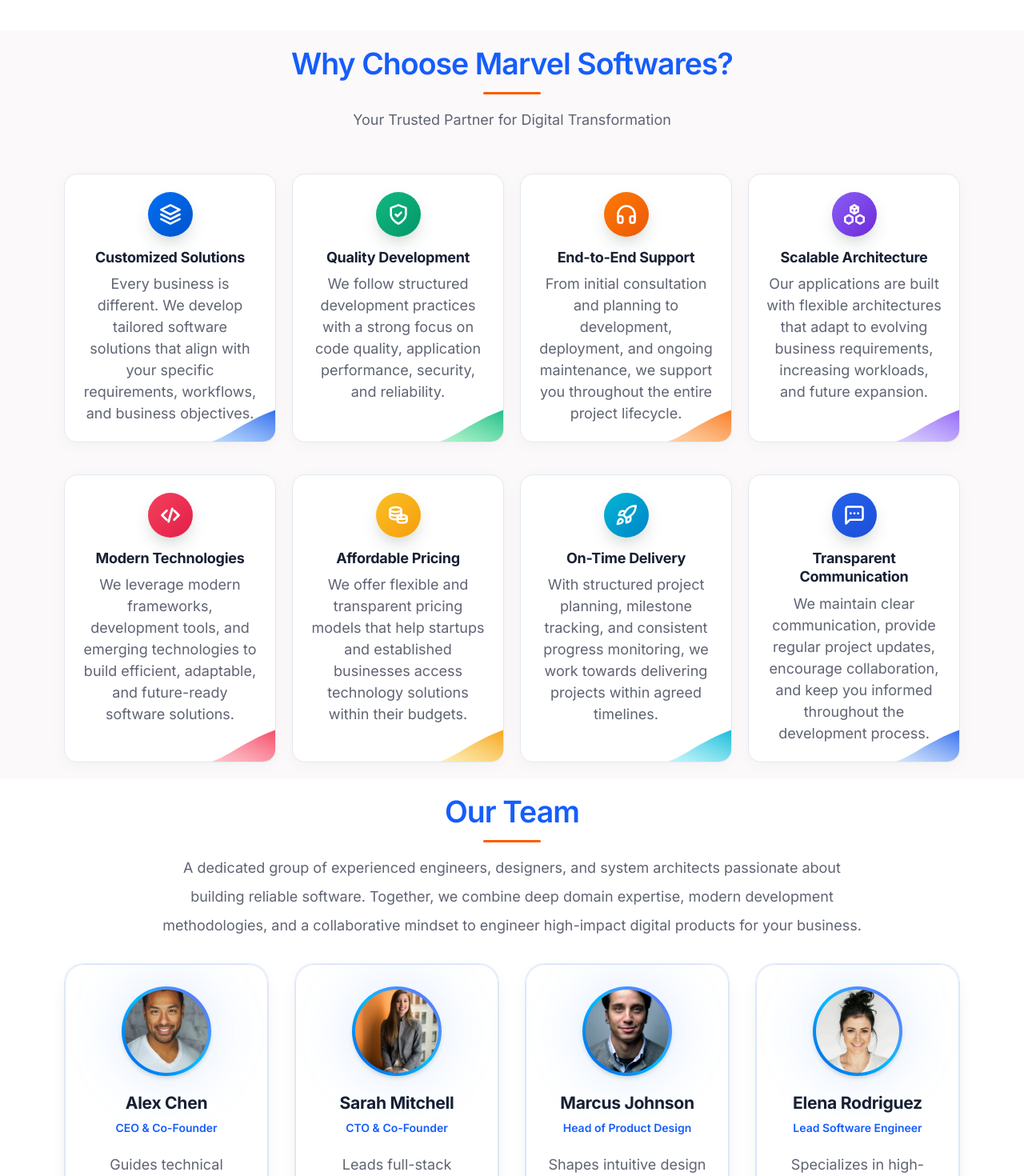
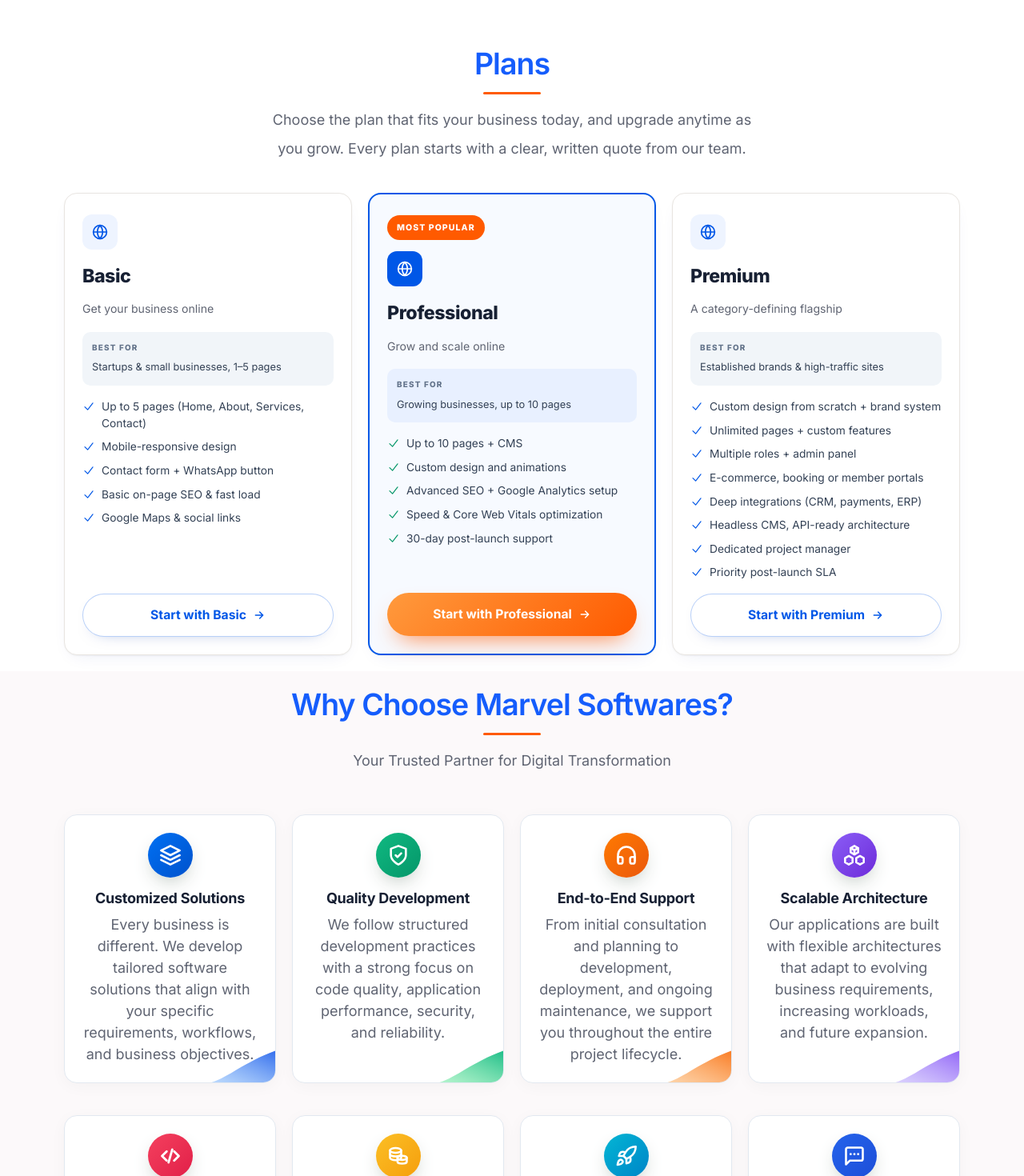
Before and after one commit to Lethinkj/marvel-softwares, a React (Vite) app: page / in a window 1280 px wide. Shown: the part 6620-8090 px from the top of the page at 80% size. Built offline with nearby package versions, Linux system fonts and the light colour scheme; no server answers.

Commit message:
feat: add PricingPlans component with tiered pricing options and features

```diff
--- a/src/components/Navbar.tsx
+++ b/src/components/Navbar.tsx
@@ -18,6 +18,7 @@ const SECTIONS_IN_ORDER = [
   { id: 'services', nav: 'services' },
   { id: 'process', nav: 'services' },
   { id: 'technologies', nav: 'services' },
+  { id: 'plans', nav: 'services' },
   { id: 'why-choose-us', nav: 'services' },
   { id: 'team', nav: 'team' },
   { id: 'projects', nav: 'projects' },
--- a/src/components/OurTeam.tsx
+++ b/src/components/OurTeam.tsx
@@ -22,9 +22,9 @@ interface MemberMetadata {
 }
 
 const memberMetadataMap: Record<string, MemberMetadata> = {
-  'Alex Chen': {
-    initials: 'AC',
-    photo: '/images/team/alex-chen.avif',
+  Sundareswaranathan: {
+    initials: 'S',
+    photo: '/images/team/sundareswaranathan.png',
     avatarBg: 'bg-gradient-to-br from-blue-100 via-sky-50 to-indigo-50',
     avatarBorder: 'border-blue-200/90',
     avatarRing: 'ring-blue-100/70',
@@ -38,9 +38,9 @@ const memberMetadataMap: Record<string, MemberMetadata> = {
       email: siteConfig.email,
     },
   },
-  'Sarah Mitchell': {
-    initials: 'SM',
-    photo: '/images/team/sarah-mitchell.avif',
+  Sindhukumar: {
+    initials: 'S',
+    photo: '/images/team/sindhukumar.png',
     avatarBg: 'bg-gradient-to-br from-indigo-100 via-violet-50 to-indigo-50',
     avatarBorder: 'border-indigo-200/90',
     avatarRing: 'ring-indigo-100/70',
@@ -133,8 +133,7 @@ const TeamMemberCard: React.FC<TeamMemberCardProps> = ({ member, meta }) => {
     >
       {/* Top / Body Section (Centered content) */}
       <div className="p-6 sm:p-7 pb-5 flex flex-col flex-1 items-center text-center">
-        {/* Centered Photo with ambient glow & stylish ring */}
-        <div className="relative mb-5 flex justify-center">
+        <div className="relative mb-5 flex w-full justify-center">
           <div className="absolute inset-0 rounded-full bg-blue-500/10 blur-xl transform scale-125 -z-10 group-hover:bg-blue-500/25 transition-all duration-300" />
           <div className="w-24 h-24 sm:w-28 sm:h-28 rounded-full p-1 bg-gradient-to-tr from-[#0057E7] via-sky-400 to-indigo-500 shadow-md group-hover:scale-105 group-hover:shadow-lg transition-all duration-300 flex items-center justify-center">
             {!imgFailed && meta.photo ? (
@@ -142,7 +141,13 @@ const TeamMemberCard: React.FC<TeamMemberCardProps> = ({ member, meta }) => {
                 src={meta.photo}
                 alt={member.name}
                 onError={() => setImgFailed(true)}
-                className="w-full h-full rounded-full object-cover bg-slate-100"
+                className={`block aspect-square w-full rounded-full object-cover bg-slate-100 ${
+                  member.name === 'Sundareswaranathan'
+                    ? 'object-[center_28%]'
+                    : member.name === 'Sindhukumar'
+                      ? 'object-[center_-5%]'
+                      : ''
+                }`}
                 loading="lazy"
               />
             ) : (
@@ -159,7 +164,6 @@ const TeamMemberCard: React.FC<TeamMemberCardProps> = ({ member, meta }) => {
           </div>
         </div>
 
-        {/* Name & Role */}
         <div className="w-full">
           <h3 className="text-card-title group-hover:text-blue-600 transition-colors">
             {member.name}
@@ -167,12 +171,10 @@ const TeamMemberCard: React.FC<TeamMemberCardProps> = ({ member, meta }) => {
           <p className="text-sm text-blue-600 font-semibold mt-1">
             {member.role}
           </p>
+          <p className="text-card-desc mt-3.5 flex-1 text-slate-600">
+            {member.bio}
+          </p>
         </div>
-
-        {/* Bio */}
-        <p className="text-card-desc mt-3.5 flex-1 text-slate-600">
-          {member.bio}
-        </p>
       </div>
 
       {/* Bottom Bar: Distinct Background Color with White Social Icons */}
@@ -241,8 +243,8 @@ export const OurTeam: React.FC = () => {
       </AnimatedSection>
 
       {/* Team Cards Grid */}
-      <div className="grid grid-cols-1 sm:grid-cols-2 lg:grid-cols-4 gap-6 lg:gap-8" style={{ marginTop: 28 }}>
-        {teamMembers.map((member, i) => {
+      <div className="grid grid-cols-1 sm:grid-cols-2 gap-6 lg:gap-8 max-w-3xl mx-auto" style={{ marginTop: 28 }}>
+        {[...teamMembers.slice(0, 2)].reverse().map((member, i) => {
           const meta = getMemberMeta(member.name)
 
           return (
--- /dev/null
+++ b/src/components/PricingPlans.tsx
@@ -0,0 +1,132 @@
+import AnimatedSection from './AnimatedSection'
+import { ArrowRightIcon, CheckIcon } from './Icons'
+import { renderAppIcon } from '../utils/iconResolver'
+import { trackCtaClick } from '../utils/analytics'
+
+interface HomePlan {
+  id: string
+  name: string
+  tagline: string
+  badge?: string
+  bestFor: string
+  features: string[]
+}
+
+const homePlans: HomePlan[] = [
+  {
+    id: 'basic',
+    name: 'Basic',
+    tagline: 'Get your business online',
+    bestFor: 'Startups & small businesses, 1–5 pages',
+    features: [
+      'Up to 5 pages (Home, About, Services, Contact)',
+      'Mobile-responsive design',
+      'Contact form + WhatsApp button',
+      'Basic on-page SEO & fast load',
+      'Google Maps & social links',
+    ],
+  },
+  {
+    id: 'professional',
+    name: 'Professional',
+    tagline: 'Grow and scale online',
+    badge: 'Most Popular',
+    bestFor: 'Growing businesses, up to 10 pages',
+    features: [
+      'Up to 10 pages + CMS',
+      'Custom design and animations',
+      'Advanced SEO + Google Analytics setup',
+      'Speed & Core Web Vitals optimization',
+      '30-day post-launch support',
+    ],
+  },
+  {
+    id: 'premium',
+    name: 'Premium',
+    tagline: 'A category-defining flagship',
+    bestFor: 'Established brands & high-traffic sites',
+    features: [
+      'Custom design from scratch + brand system',
+      'Unlimited pages + custom features',
+      'Multiple roles + admin panel',
+      'E-commerce, booking or member portals',
+      'Deep integrations (CRM, payments, ERP)',
+      'Headless CMS, API-ready architecture',
+      'Dedicated project manager',
+      'Priority post-launch SLA',
+    ],
+  },
+]
+
+export const PricingPlans = () => {
+  return (
+    <>
+      <AnimatedSection className="text-center mx-auto w-full">
+        <h2 id="plans-heading" className="text-section-title">
+          Plans
+        </h2>
+        <p className="section-subtitle w-full max-w-full text-balance" style={{ maxWidth: '100%' }}>
+          Choose the plan that fits your business today, and upgrade anytime as you grow.
+          Every plan starts with a clear, written quote from our team.
+        </p>
+      </AnimatedSection>
+
+      <AnimatedSection delay={0.1}>
+        <div className="plans-grid" role="list">
+          {homePlans.map((plan) => {
+            const featured = Boolean(plan.badge)
+            return (
+              <article
+                key={plan.id}
+                role="listitem"
+                className={`plans-card${featured ? ' plans-card--featured' : ''}`}
+                aria-label={`${plan.name} plan`}
+              >
+                {plan.badge && <span className="plans-badge">{plan.badge}</span>}
+
+                <header className="plans-card-head">
+                  <span className="plans-card-icon" aria-hidden="true">
+                    {renderAppIcon('web', 'w-5 h-5')}
+                  </span>
+                  <h3 className="plans-card-name">{plan.name}</h3>
+                  <p className="plans-card-tagline">{plan.tagline}</p>
+                </header>
+
+                <p className="plans-bestfor">
+                  <span className="plans-bestfor-label">Best for</span>
+                  <span>{plan.bestFor}</span>
+                </p>
+
+                <ul className="plans-feature-list">
+                  {plan.features.map((feature) => (
+                    <li key={feature} className="plans-feature-item">
+                      <CheckIcon className="w-4 h-4 plans-feature-check" />
+                      <span>{feature}</span>
+                    </li>
+                  ))}
+                </ul>
+
+                <footer className="plans-card-foot">
+                  <a
+                    href="#contact"
+                    className={
+                      featured
+                        ? 'hero-btn hero-btn--primary plans-card-cta'
+                        : 'hero-btn hero-btn--ghost plans-card-cta'
+                    }
+                    onClick={() => trackCtaClick(`Home Plans CTA: ${plan.name}`, '#contact')}
+                  >
+                    Start with {plan.name}
+                    <ArrowRightIcon className="w-4 h-4" />
+                  </a>
+                </footer>
+              </article>
+            )
+          })}
+        </div>
+      </AnimatedSection>
+    </>
+  )
+}
+
+export default PricingPlans
--- a/src/data/siteData.ts
+++ b/src/data/siteData.ts
@@ -588,15 +588,15 @@ export interface TeamMember {
 
 export const teamMembers: TeamMember[] = [
   {
-    name: 'Alex Chen',
-    role: 'CEO & Co-Founder',
-    bio: 'Guides technical direction, core architecture, and long-term product roadmaps with 12+ years in distributed systems.',
+    name: 'Sundareswaranathan',
+    role: 'Co-Founder, Marvelsoftwares',
+    bio: 'Co-leads Marvelsoftwares and helps shape the company’s product vision and software solutions.',
     expertise: ['System Architecture', 'Cloud Strategy', 'Product Delivery'],
   },
   {
-    name: 'Sarah Mitchell',
-    role: 'CTO & Co-Founder',
-    bio: 'Leads full-stack engineering and cloud DevOps, ensuring resilient, high-throughput software systems with zero downtime.',
+    name: 'Sindhukumar',
+    role: 'Co-Founder, Marvelsoftwares',
+    bio: 'Co-leads Marvelsoftwares and contributes to the company’s product vision and software solutions.',
     expertise: ['Distributed Systems', 'Cloud & DevOps', 'Database Scaling'],
   },
   {
--- a/src/pages/Home.tsx
+++ b/src/pages/Home.tsx
@@ -15,6 +15,7 @@ import UpcomingProjects from '../components/UpcomingProjects'
 // import Testimonials from '../components/Testimonials'
 import ContactSection from '../components/ContactSection'
 import CTASection from '../components/CTASection'
+import PricingPlans from '../components/PricingPlans'
 import { projects } from '../data/siteData'
 import { trackCtaClick, trackProjectPreview } from '../utils/analytics'
 
@@ -301,7 +302,14 @@ export const Home: React.FC = () => {
         </div>
       </section>
 
-      {/* ============ F. WHY CHOOSE MARVEL SOFTWARES ============ */}
+      {/* ============ F. PLANS ============ */}
+      <section id="plans" aria-labelledby="plans-heading" className="section">
+        <div className="container">
+          <PricingPlans />
+        </div>
+      </section>
+
+      {/* ============ G. WHY CHOOSE MARVEL SOFTWARES ============ */}
       <section id="why-choose-us" aria-labelledby="why-choose-us-title" className="section section-warm">
         <WhyChooseMarvel />
       </section>
```
Also changed, not shown: public/images/team/sindhukumar.png (added), public/images/team/sundareswaranathan.png (added).
